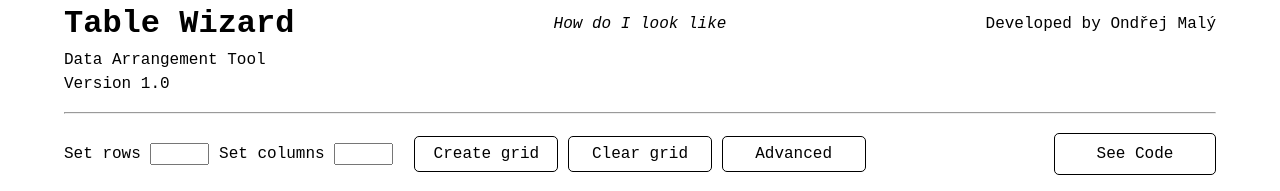
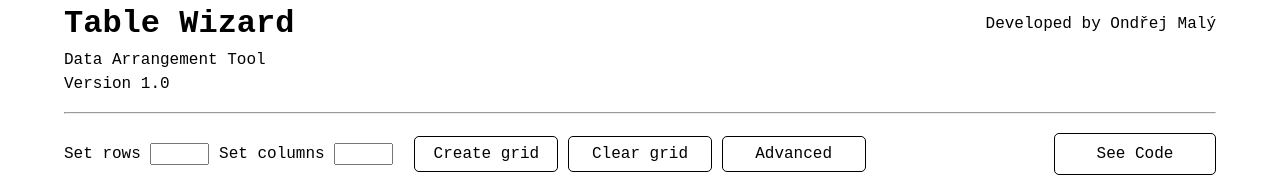
Before and after one commit to ylam21/table-wizard, a plain HTML site: page index.html in a window 1280 px wide. Drawn offline with Linux system fonts and the light colour scheme.

Commit message:
modified:   index.html

```diff
--- a/index.html
+++ b/index.html
@@ -15,7 +15,7 @@
   <header class="header container">
     <div class="header__wrapper">
       <h1 class="header__title">Table Wizard</h1>
-      <p class="header__info" id="info">How do I look like</p>
+      <p class="header__info" id="info"></p>
       <p class="header__author">Developed by <a href="#">Ondřej Malý</a></p>
     </div>
     <p class=header__description>Data Arrangement Tool</p>
```
